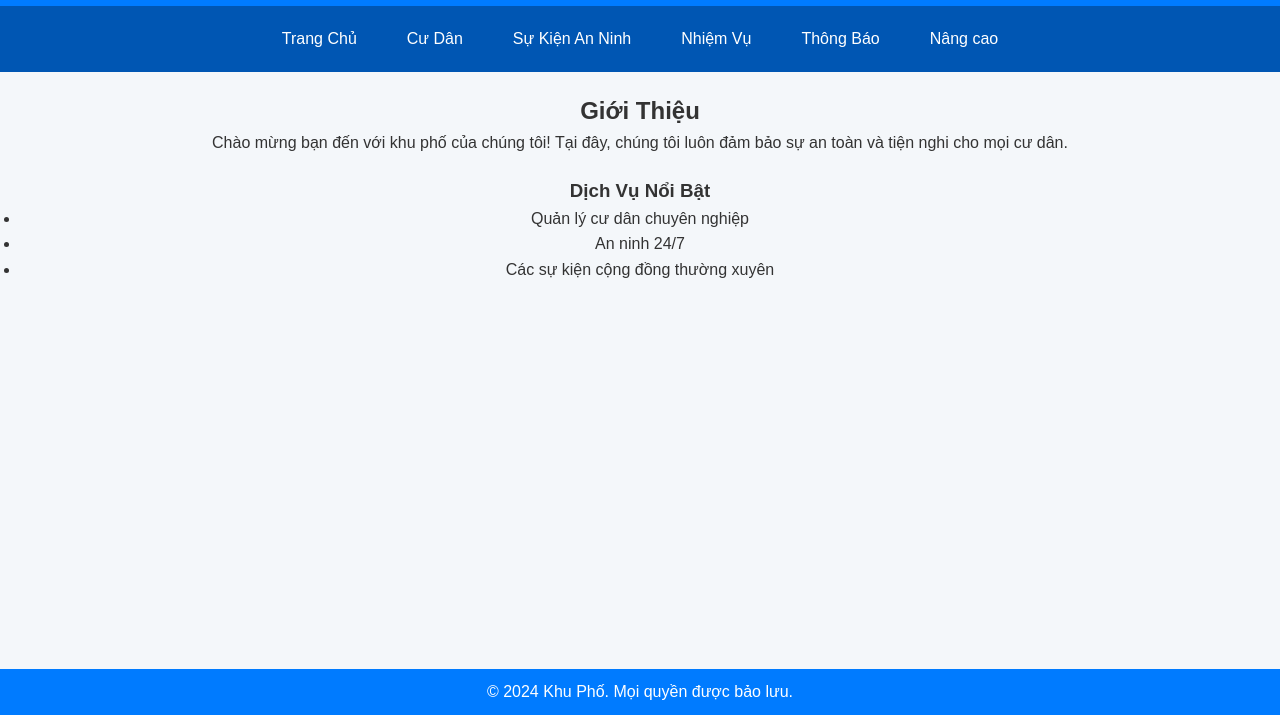
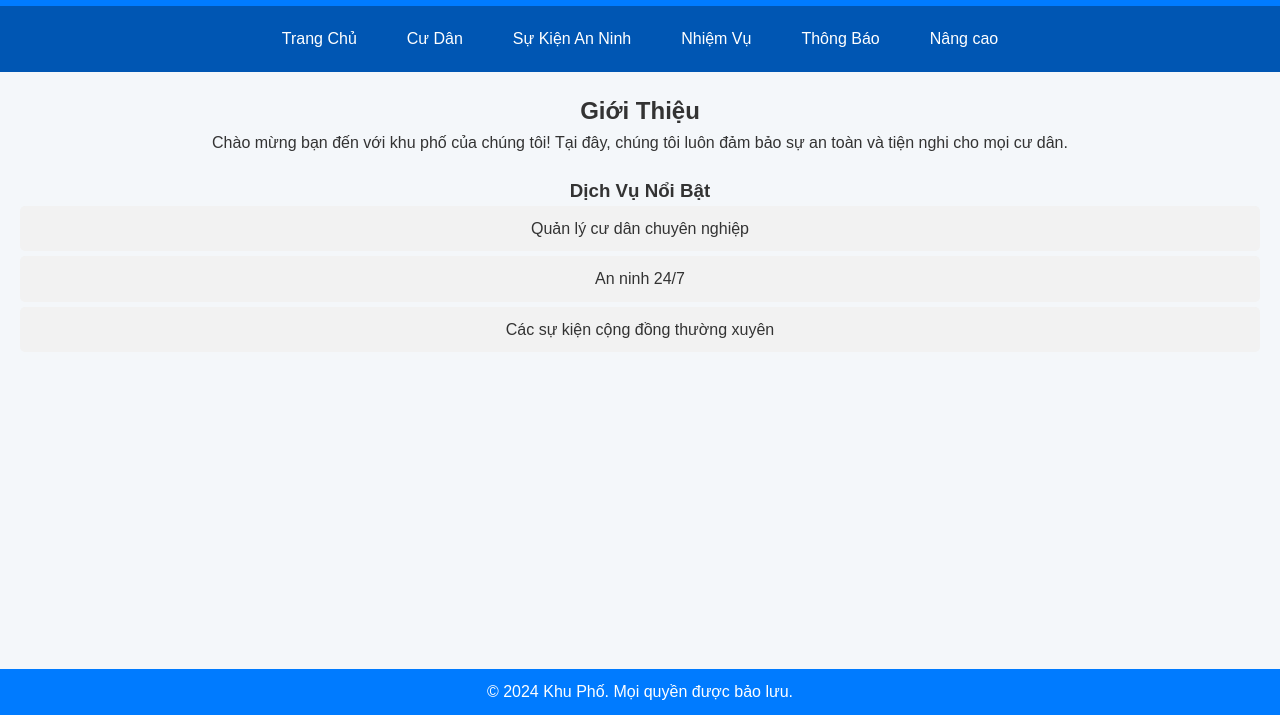
Before and after one commit to tranbateo/btapKTPM, a plain HTML site: page homepage.html in a window 1280 px wide. Shown: the part 85-800 px from the top of the page. Drawn offline with Linux system fonts and the light colour scheme.

Commit message:
Update homepage.html

```diff
--- a/homepage.html
+++ b/homepage.html
@@ -5,6 +5,23 @@
     <meta name="viewport" content="width=device-width, initial-scale=1.0">
     <title>Trang Chủ - Khu Phố</title>
     <style>
+
+        ul {
+            list-style-type: none; /* Loại bỏ dấu chấm */
+            padding-left: 0; /* Xóa khoảng cách mặc định bên trái */
+            margin: 0;
+        }
+
+        li {
+            padding: 10px;
+            background-color: #f2f2f2;
+            margin-bottom: 5px; /* Khoảng cách giữa các dòng */
+            border-radius: 5px; /* Bo góc cho các item */
+        }
+
+        ul li:hover {
+            background-color: #ddd; /* Hiệu ứng hover cho li */
+        }
         * {
             margin: 0;
             padding: 0;
```
